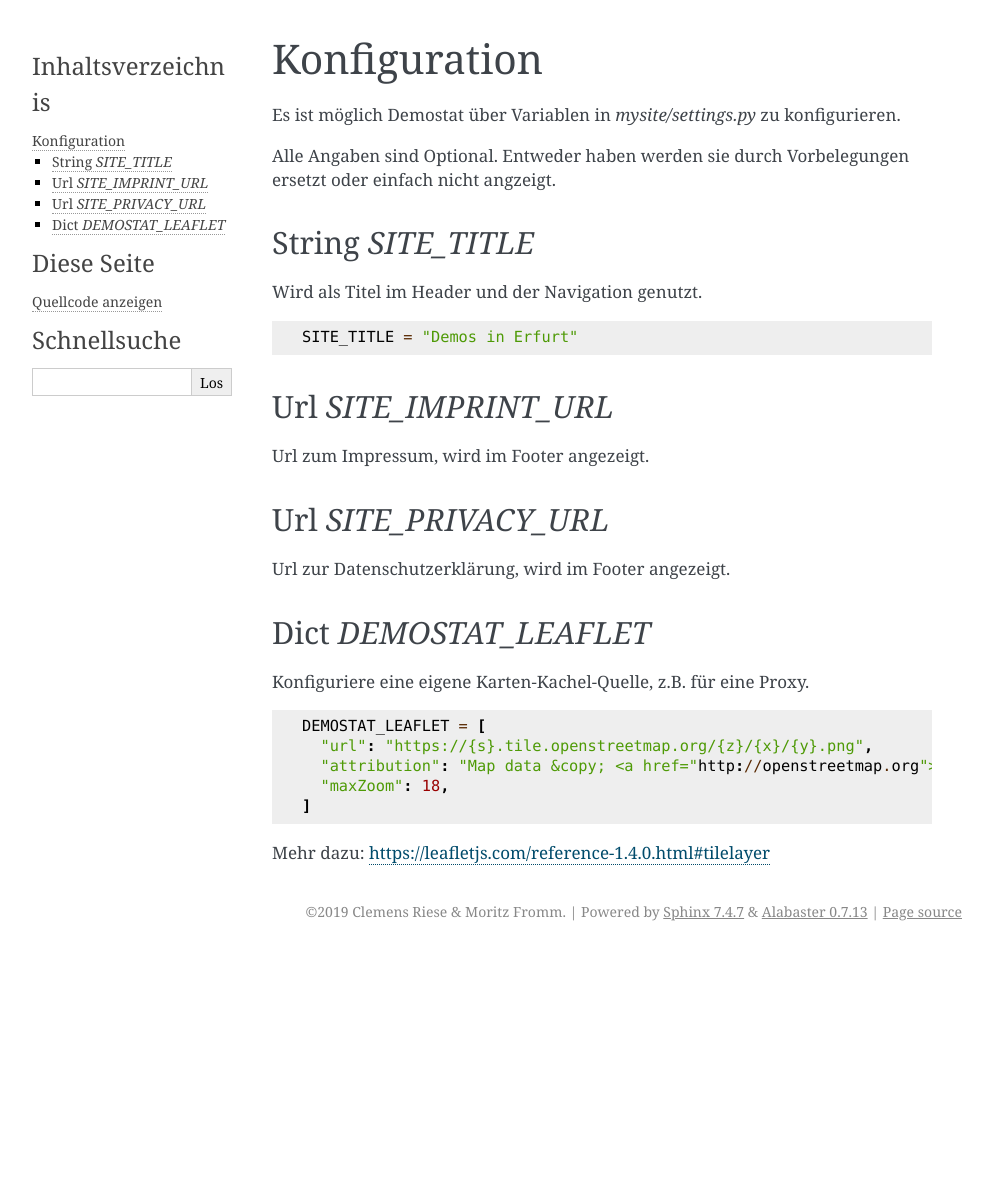
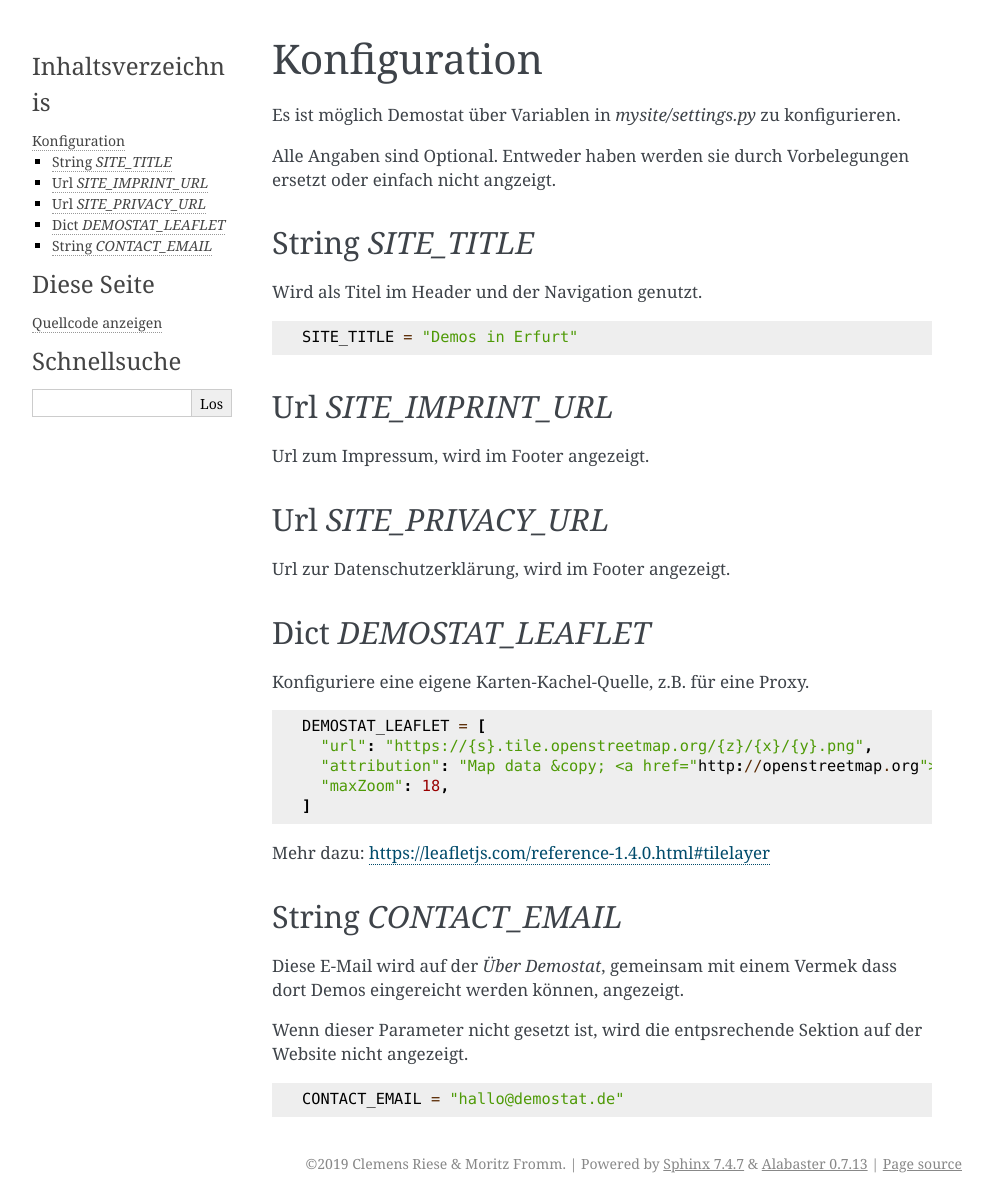
Before and after one commit to demostat/demostat, a Sphinx documentation site: the page built from docs/conf.rst, in a window 1280 px wide. Shown: the whole page, without its empty margins (148-1141 px from the left). Built offline with Sphinx 7.4.7, drawn with Linux system fonts in a browser that asks for light colours; before the commit the page ends 951 px from its top, so only the background shows below that.

Commit message:
Dokumentation für `CONTACT_EMAIL`

```diff
--- a/docs/conf.rst
+++ b/docs/conf.rst
@@ -40,3 +40,14 @@ Konfiguriere eine eigene Karten-Kachel-Quelle, z.B. für eine Proxy.
 
 
 Mehr dazu: https://leafletjs.com/reference-1.4.0.html#tilelayer
+
+String `CONTACT_EMAIL`
+----------------------
+
+Diese E-Mail wird auf der `Über Demostat`, gemeinsam mit einem Vermek dass dort Demos eingereicht werden können, angezeigt.
+
+Wenn dieser Parameter nicht gesetzt ist, wird die entpsrechende Sektion auf der Website nicht angezeigt.
+
+::
+
+    CONTACT_EMAIL = "hallo@demostat.de"
```
